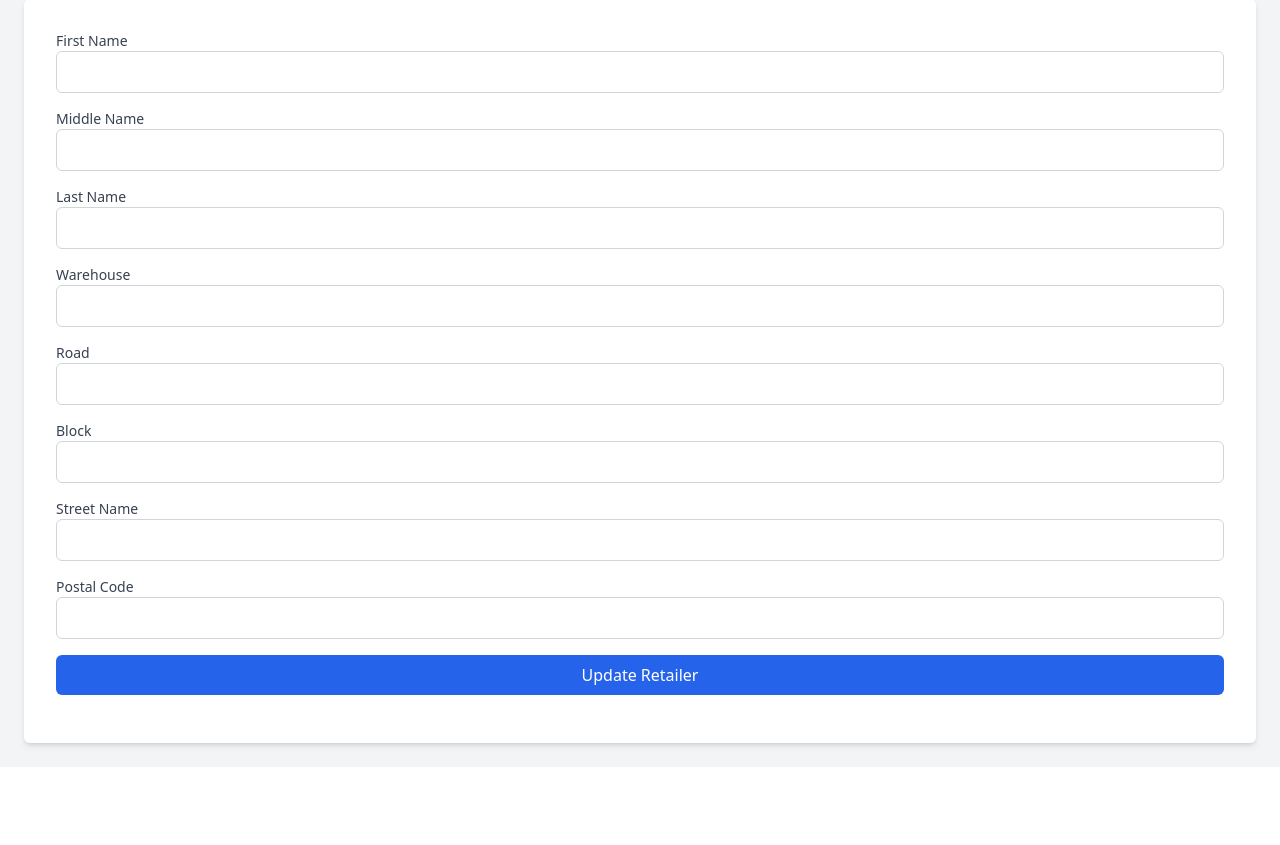
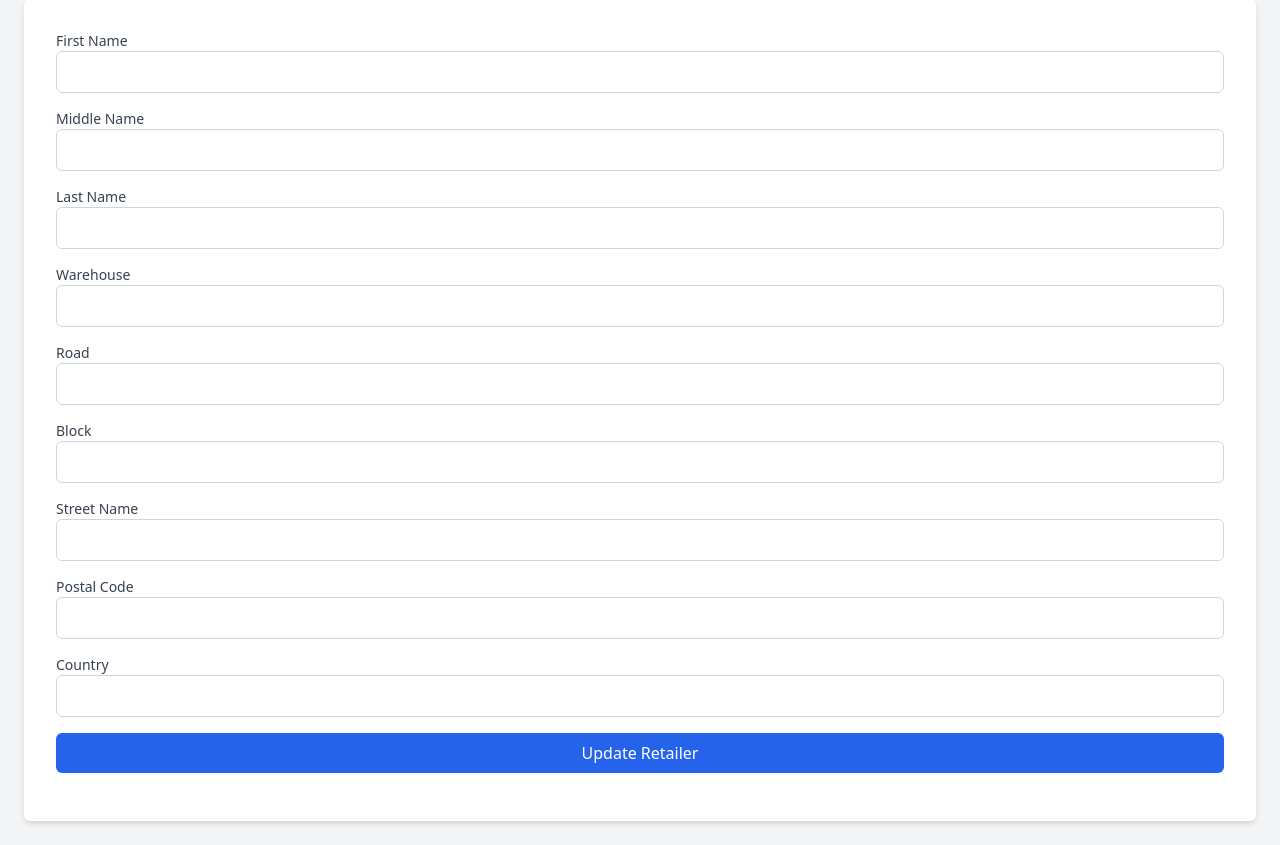
Before and after one commit to 15tashdid15/Spring-25_CSE-303_Grading-Packaging-and-Transport-Management-System-for-Meat-Based-Products, a PHP site: page /edituser.php in a window 1280 px wide. Shown: the part 157-1002 px from the top of the page. Before the commit the page ends 909 px from the top, so only its background shows below. Run offline with PHP 8.4, Linux system fonts and the light colour scheme; data that the repository does not hold is empty; some libraries are stand-ins or nearby versions.

Commit message:
Update edituser.php to edit country of the retailer

```diff
--- a/edituser.php
+++ b/edituser.php
@@ -22,10 +22,11 @@ if ($_SERVER['REQUEST_METHOD'] == 'POST') {
     $block = mysqli_real_escape_string($conn, $_POST['block']);
     $street_name = mysqli_real_escape_string($conn, $_POST['street_name']);
     $postal_code = mysqli_real_escape_string($conn, $_POST['postal_code']);
+    $country = mysqli_real_escape_string($conn, $_POST['country']);  // Adding country field
 
     // Update query
     $sql = "UPDATE retailers SET first_name = '$first_name', middle_name = '$middle_name', last_name = '$last_name',
-            warehouse = '$warehouse', road = '$road', block = '$block', street_name = '$street_name', postal_code = '$postal_code'
+            warehouse = '$warehouse', road = '$road', block = '$block', street_name = '$street_name', postal_code = '$postal_code', country = '$country'
             WHERE retailer_id = '$retailer_id'";
 
     if (mysqli_query($conn, $sql)) {
@@ -99,6 +100,12 @@ if ($_SERVER['REQUEST_METHOD'] == 'POST') {
                 <input type="text" id="postal_code" name="postal_code" class="w-full p-2 border border-gray-300 rounded-md" value="<?= $row['postal_code']; ?>" required>
             </div>
 
+            <!-- Add Country field -->
+            <div class="mb-4">
+                <label for="country" class="block text-sm font-medium text-gray-700">Country</label>
+                <input type="text" id="country" name="country" class="w-full p-2 border border-gray-300 rounded-md" value="<?= $row['country']; ?>" required>
+            </div>
+
             <div class="mb-4">
                 <button type="submit" class="w-full bg-blue-600 text-white p-2 rounded-md">Update Retailer</button>
             </div>
```
